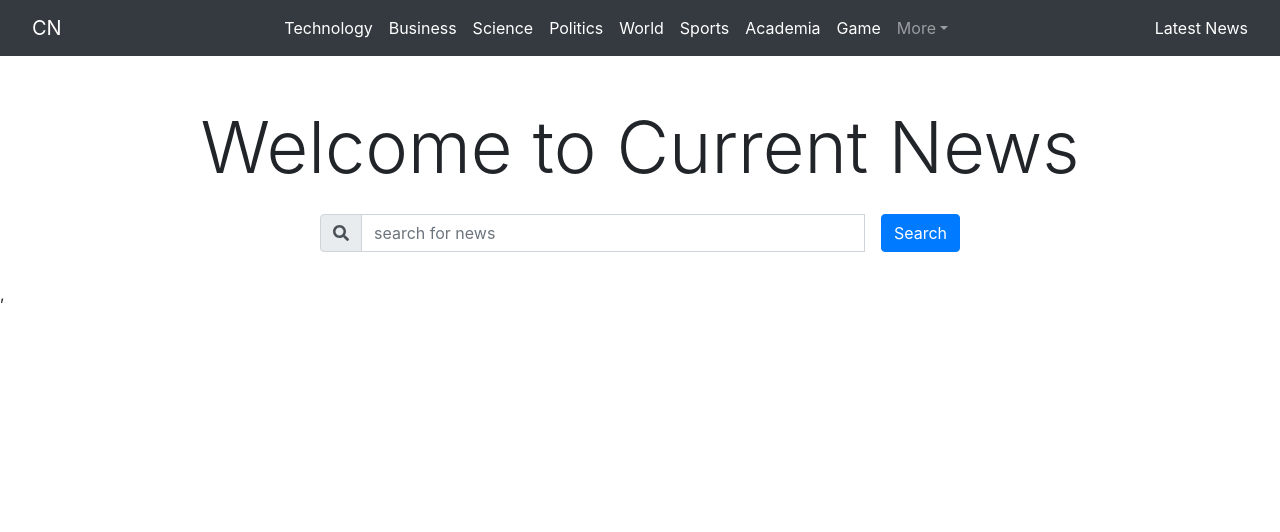
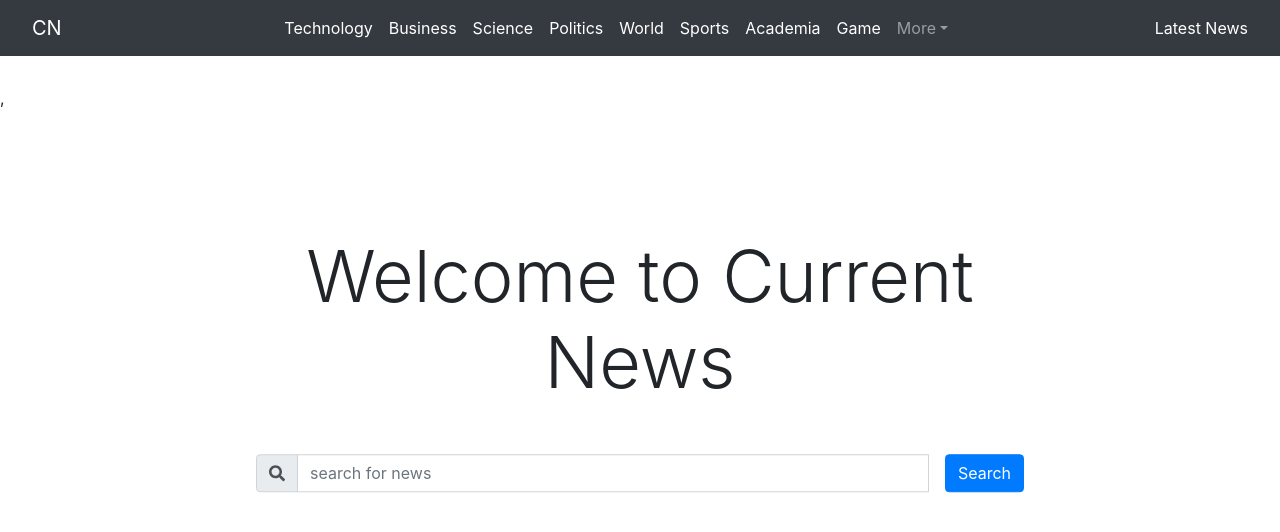
Before and after one commit to sfahadh/Currents-API, a React (Create React App) app: page / in a window 1280 px wide. Shown: the top 532 px of the page. Built offline with nearby package versions, Linux system fonts and the light colour scheme; no server answers.

Commit message:
centered home div

```diff
--- a/src/components/home/home.css
+++ b/src/components/home/home.css
@@ -1,3 +1,10 @@
 .input-group {
-    width: 50vw !important;
+    width: 60vw !important;
 }
+
+.center {
+    position: fixed;
+    top: 50%;
+    left: 50%;
+    transform: translate(-50%, -70%);
+}
--- a/src/components/home/searchbar.jsx
+++ b/src/components/home/searchbar.jsx
@@ -7,8 +7,8 @@ import './home.css'
 
 const searchBar = () => {
     return (
-        <>
-            <h1 className="text-center display-3 mt-5 mb-4">Welcome to Current News</h1>
+        <div className="align-middle center">
+            <h1 className="text-center display-3 mt-5 mb-5">Welcome to Current News</h1>
             <form className="form-inline d-flex justify-content-center input-group m-auto">
                 <div className="input-group-prepend">
                     <span className="input-group-text">
@@ -19,7 +19,7 @@ const searchBar = () => {
                     aria-label="Search" />
                 <Button className="ml-3" variant="primary">Search</Button>{' '}
             </form>
-        </>
+        </div>
     );
 }
 
```
